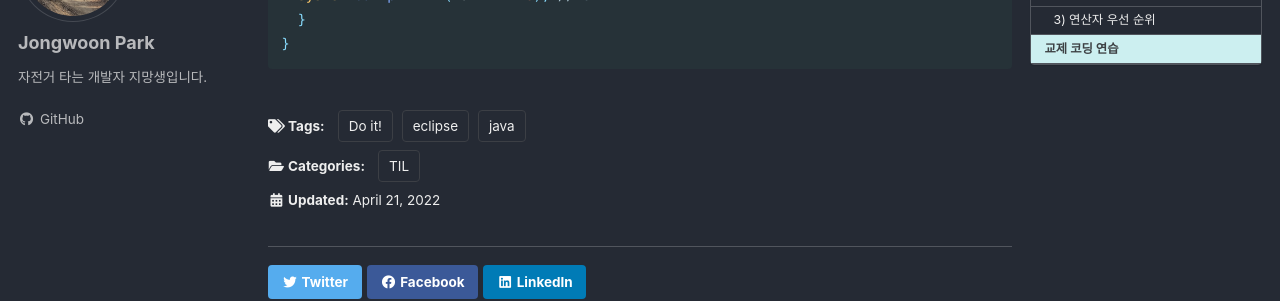
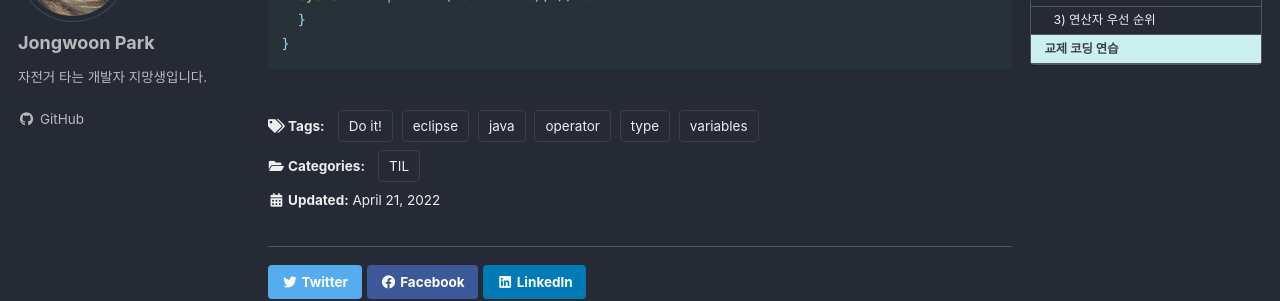
Before and after one commit to nortiz1349/dirtRaid, a Jekyll site: the page built from _posts/2022-04-21-til-java-variable.dataType.operator.md, in a window 1280 px wide and 900 px high, scrolled down 7773 px. Shown: the part 142-443 px from the top of the window. Built offline with Jekyll 4.4.1, drawn with Linux system fonts in a browser that asks for light colours; cached includes are drawn as plain includes; some web fonts are replaced.

Commit message:
TIL tag 수정

```diff
--- a/_posts/2022-04-21-til-java-variable.dataType.operator.md
+++ b/_posts/2022-04-21-til-java-variable.dataType.operator.md
@@ -8,6 +8,9 @@ tags:
   - java
   - eclipse
   - Do it!
+  - variables
+  - operator
+  - type
 
 toc: true
 toc_sticky: true
```
Also changed, not shown: _posts/2022-04-22-til-java-statement.md (renamed from _posts/2022-04-22-til-java-statements.md, +1 -0 lines), _posts/2022-04-22-til-java1-class.object.md (+1 -0 lines), _posts/2022-04-27-til-java-class.object(2).md (+1 -0 lines), _posts/2022-04-27-til-java1-array2.md (+1 -0 lines).
